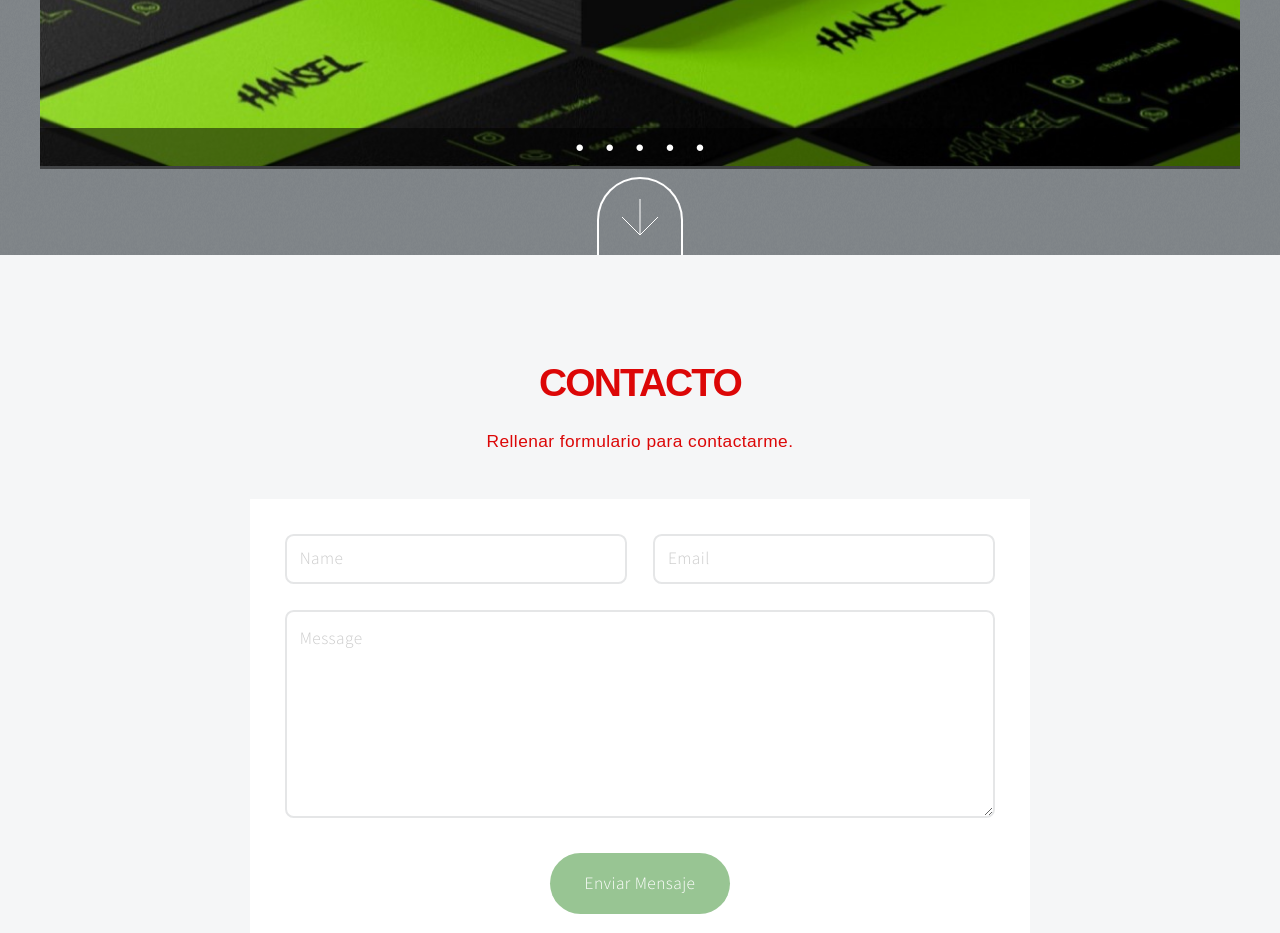
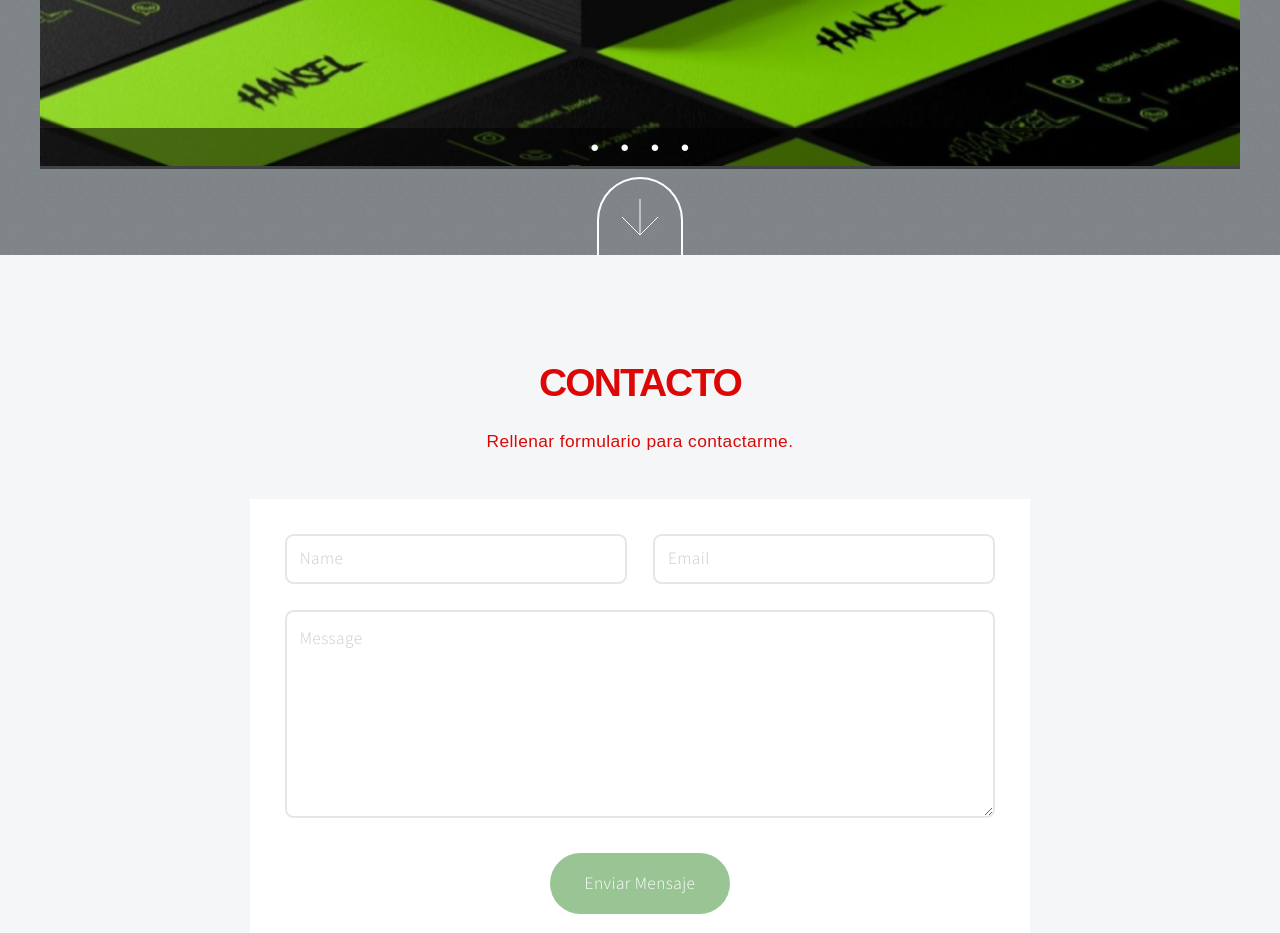
Before and after one commit to StebanOne/Web, a plain HTML site: page index.html in a window 1280 px wide. Shown: the part 900-1833 px from the top of the page. Drawn offline with Linux system fonts and the light colour scheme; files whose address does not match are found by name.

Commit message:
slider menos

```diff
--- a/index.html
+++ b/index.html
@@ -67,7 +67,6 @@
                 <li><a href="#slide2">&bullet;</a></li>
                 <li><a href="#slide3">&bullet;</a></li>
                 <li><a href="#slide4">&bullet;</a></li>
-                <li><a href="#slide5">&bullet;</a></li>
             </ul>
         </div>
     </div>
```
